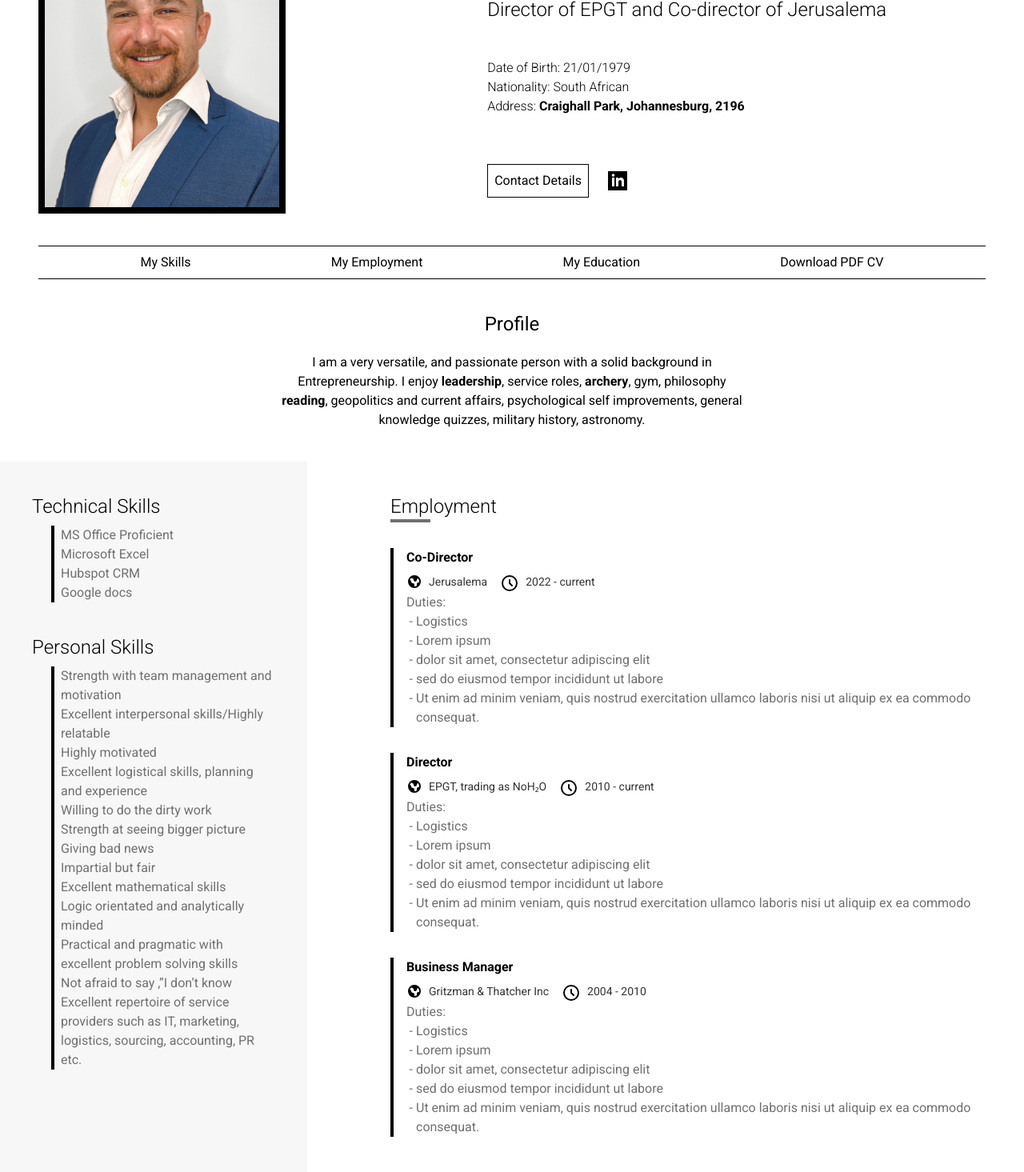
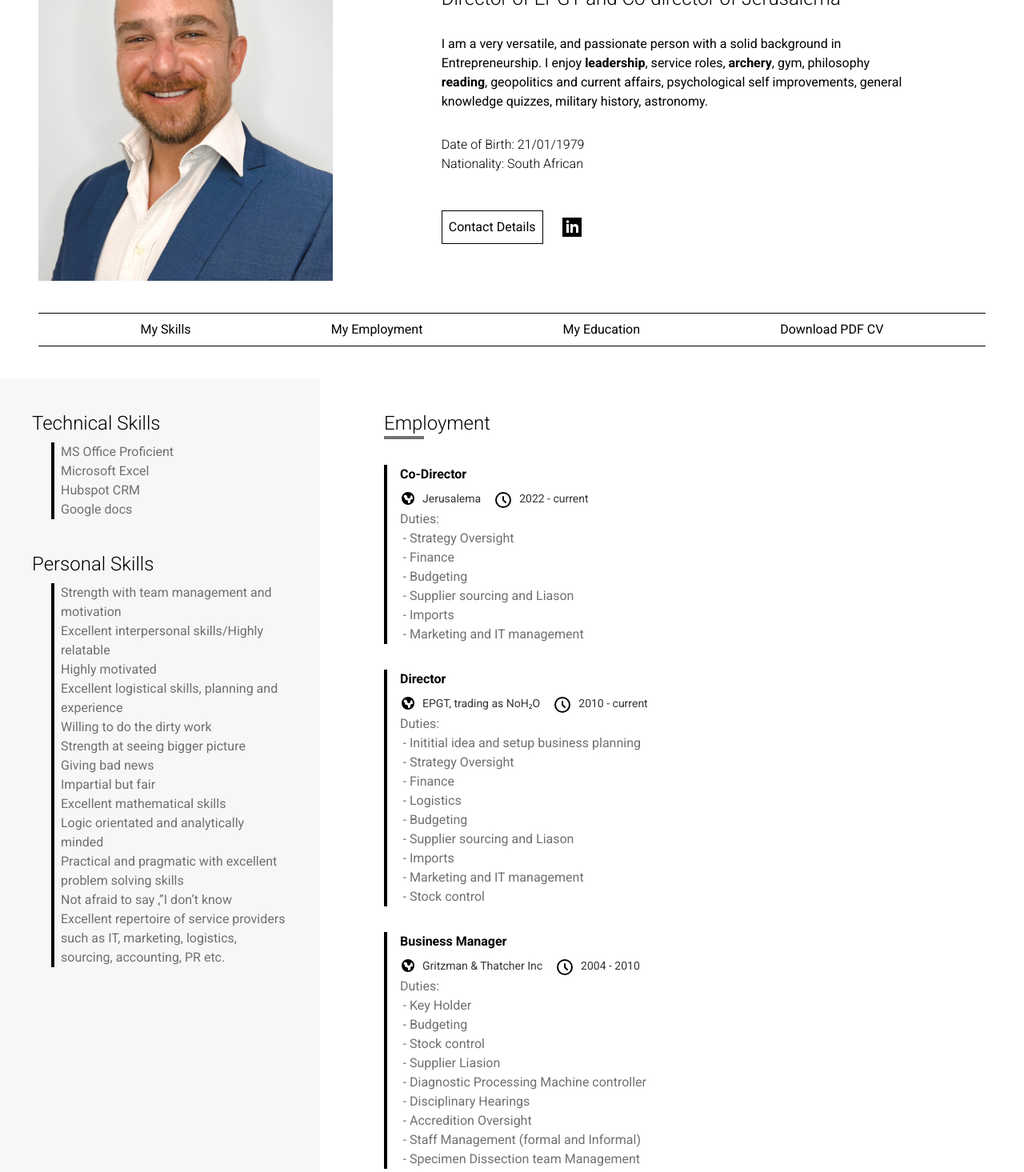
Before and after one commit to 1pulse-digital/cv-paul-thatcher, a Next.js app: page / in a window 1280 px wide. Shown: the part 180-1645 px from the top of the page at 80% size. Built offline with nearby package versions, Linux system fonts and the light colour scheme; what tailwindcss-debug-screens would draw is missing.

Commit message:
Update pauls info

```diff
--- a/components/contactDetails.tsx
+++ b/components/contactDetails.tsx
@@ -17,11 +17,11 @@ export const ContactDetails = (props: ContactDetailsProps) => {
       {/* The backdrop, rendered as a fixed sibling to the panel container */}
       <div className="fixed inset-0 bg-black/30" aria-hidden="true" />
 
-      <div className="fixed inset-0 flex items-center justify-center p-4">
-        <Dialog.Panel className="w-full max-w-md rounded bg-custom1 text-white text-3xl">
-          <Dialog.Title>personemail@mail.com</Dialog.Title>
+      <div className="fixed inset-0 flex items-center justify-center p-4 ">
+        <Dialog.Panel className="w-full max-w-md p-20 text-3xl text-white rounded bg-custom1">
+          <Dialog.Title>paul@jerusalema.co.za</Dialog.Title>
           <Dialog.Description>
-            <span>+27 71 382 47824</span>
+            <span><br/>+27 83 411 3922</span>
           </Dialog.Description>
         </Dialog.Panel>
       </div>
--- a/data/employmentHistory.ts
+++ b/data/employmentHistory.ts
@@ -11,11 +11,12 @@ export const employmentHistory: EmploymentHistoryEntry[] = [
     company: "Jerusalema",
     duration: "2022 - current",
     duties: [
-      "Logistics",
-      "Lorem ipsum",
-      "dolor sit amet, consectetur adipiscing elit",
-      "sed do eiusmod tempor incididunt ut labore",
-      " Ut enim ad minim veniam, quis nostrud exercitation ullamco laboris nisi ut aliquip ex ea commodo consequat.",
+      "Strategy Oversight",
+      "Finance",
+      "Budgeting",
+      "Supplier sourcing and Liason",
+      "Imports",
+      "Marketing and IT management",
     ],
   },
   {
@@ -23,11 +24,15 @@ export const employmentHistory: EmploymentHistoryEntry[] = [
     company: "EPGT, trading as NoH₂O",
     duration: "2010 - current",
     duties: [
+      "Inititial idea and setup business planning",
+      "Strategy Oversight",
+      "Finance",
       "Logistics",
-      "Lorem ipsum",
-      "dolor sit amet, consectetur adipiscing elit",
-      "sed do eiusmod tempor incididunt ut labore",
-      " Ut enim ad minim veniam, quis nostrud exercitation ullamco laboris nisi ut aliquip ex ea commodo consequat.",
+      "Budgeting",
+      "Supplier sourcing and Liason",
+      "Imports",
+      "Marketing and IT management",
+      "Stock control",
     ],
   },
   {
@@ -35,11 +40,15 @@ export const employmentHistory: EmploymentHistoryEntry[] = [
     company: "Gritzman & Thatcher Inc",
     duration: "2004 - 2010",
     duties: [
-      "Logistics",
-      "Lorem ipsum",
-      "dolor sit amet, consectetur adipiscing elit",
-      "sed do eiusmod tempor incididunt ut labore",
-      " Ut enim ad minim veniam, quis nostrud exercitation ullamco laboris nisi ut aliquip ex ea commodo consequat.",
+      "Key Holder",
+      "Budgeting",
+      "Stock control",
+      "Supplier Liasion",
+      "Diagnostic Processing Machine controller",
+      "Disciplinary Hearings",
+      "Accredition Oversight",
+      "Staff Management (formal and Informal)",
+      "Specimen Dissection team Management",
     ],
   },
 ];
--- a/pages/index.tsx
+++ b/pages/index.tsx
@@ -31,20 +31,20 @@ const IntroSection = () => {
   };
 
   return (
-    <div className={"container mx-auto"}>
+    <div className={"container mx-auto "}>
       <ContactDetails openState={[showContactDetails, setShowContactDetails]} />
       <div
         className={
-          "grid lg:grid-cols-3 gap-10 lg:gap-32 mx-auto justify-items-center"
+          "grid lg:grid-cols-3 gap-10 lg:gap-10 mx-auto justify-items-center"
         }
       >
-        <div className={"lg:hidden grid justify-items-center pt-10"}>
+        <div className={"lg:hidden grid pt-10 "}>
           <WelcomeSection />
         </div>
-        <div className={"grid container max-w-xs"}>
+        <div className={"grid container "}>
           <div
             className={
-              "w-full border-4 lg:border-8 border-black aspect-auto text-"
+              "w-full  aspect-auto "
             }
           >
             <Image
@@ -55,25 +55,32 @@ const IntroSection = () => {
           </div>
         </div>
 
-        <div className={"lg:col-span-2 grid gap-4 sm:gap-10"}>
+        <div className={"lg:col-span-2 grid max-w-prose"}>
           {/* Intro section */}
           <div className={"hidden lg:block"}>
             <WelcomeSection />
           </div>
-          <span className={"text-2xl font-light"}>
+          <span className={"text-2xl font-light pt-4 xl:pt-0"}>
             Director of EPGT and Co-director of Jerusalema
           </span>
+
+          <div className="lg:py-7 xl:py-0">
+            <p>
+              I am a very versatile, and passionate person with a solid
+              background in Entrepreneurship. I enjoy
+              <b> leadership</b>, service roles, <b> archery</b>, gym,
+              philosophy <b> reading</b>, geopolitics and current affairs,
+              psychological self improvements, general knowledge quizzes,
+              military history, astronomy.
+            </p>
+          </div>
 
           {/*  Personal details section | Date of birth etc */}
           <div className={"font-light"}>
             <span>Date of Birth: 21/01/1979</span>
             <br />
             <span>Nationality: South African </span>
-            <br />
-            <span>Address: </span>
-            <span className={"font-bold"}>
-              Craighall Park, Johannesburg, 2196
-            </span>
+
           </div>
 
           {/*  Actions buttons "*/}
@@ -99,48 +106,40 @@ const Home: NextPage = () => {
   };
 
   return (
-    <div className={"bg-white"}>
+    <div className={"container mx-auto"}>
       <Head>
         <title>Curriculum Vitae | Paul Thatcher</title>
         <meta name="description" content="An online CV for Paul Someone" />
         <link rel="icon" href="/favicon.ico" />
       </Head>
 
-      <main className={"py-4 sm:py-10 grid gap-10"}>
-        <div className={"px-4 sm:px-10 lg:px-12 grid gap-10"}>
+      <main className={"py-4 sm:py-10 grid gap-10 "}>
+        <div className={"px-4 sm:px-10 lg:px-12 grid gap-10 "}>
           {/* Intro section */}
           <IntroSection />
 
           {/*  Navbar */}
           <div
             className={
-              "border-t-1 border border-black border-x-0 flex place-content-around px-10"
+              "border-t-1 border border-black border-x-0 flex place-content-around px-10 "
             }
           >
             <NavItem onClick={scrollToSkillsSection} title={"My Skills"} />
-            <NavItem title={"My Employment"} />
-            <NavItem title={"My Education"} />
-            <NavItem title={"Download PDF CV"} />
+            <NavItem onClick={scrollToSkillsSection} title={"My Employment"} />
+            <NavItem onClick={scrollToSkillsSection} title={"My Education"} />
+            <NavItem
+              onClick={scrollToSkillsSection}
+              title={"Download PDF CV"}
+            />
           </div>
         </div>
 
         {/*  Content section */}
-        <div className={"grid gap-10"}>
+        <div className={"grid gap-10 "}>
           {/* Profile intro */}
-          <div className={"text-center mx-auto max-w-prose"}>
-            <h2 className={"text-2xl mb-5"}>Profile</h2>
-            <p>
-              I am a very versatile, and passionate person with a solid
-              background in Entrepreneurship. I enjoy
-              <b> leadership</b>, service roles, <b> archery</b>, gym,
-              philosophy <b> reading</b>, geopolitics and current affairs,
-              psychological self improvements, general knowledge quizzes,
-              military history, astronomy.
-            </p>
-          </div>
 
           {/*  [Technical Skills/Personal Skills | Employment/Education] */}
-          <div className={"grid grid-cols-3 gap-16"}>
+          <div className={"grid grid-cols-3 gap-10"}>
             <SkillsSection
               ref={skillsSectionRef}
               personalSkills={personalSkills}
```
